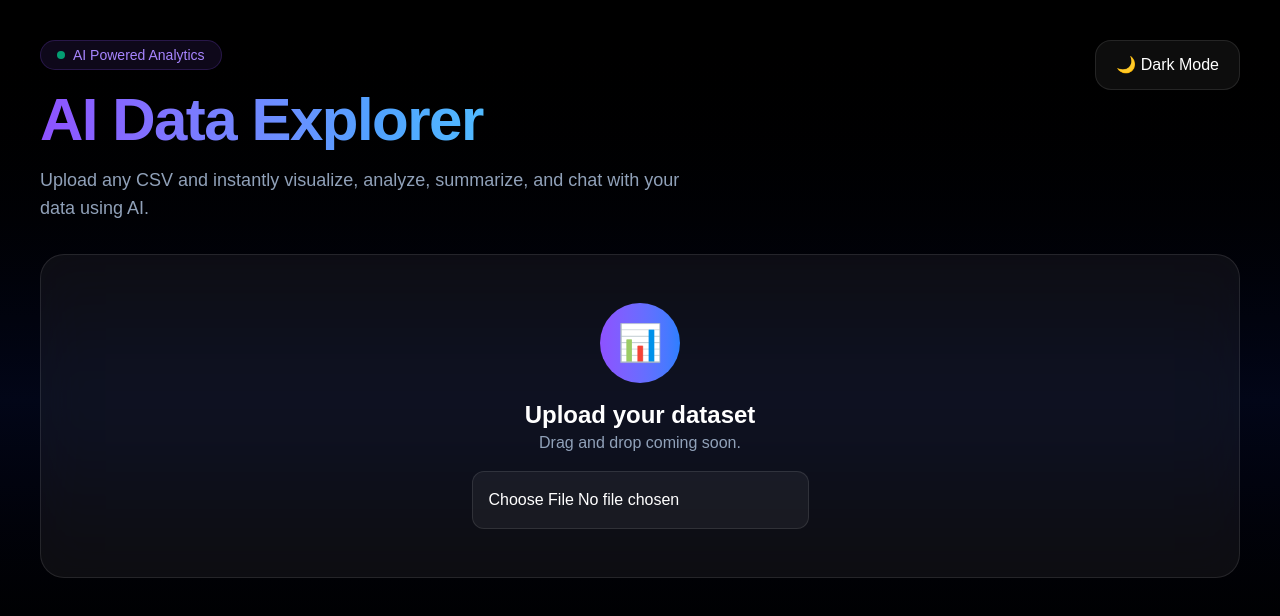
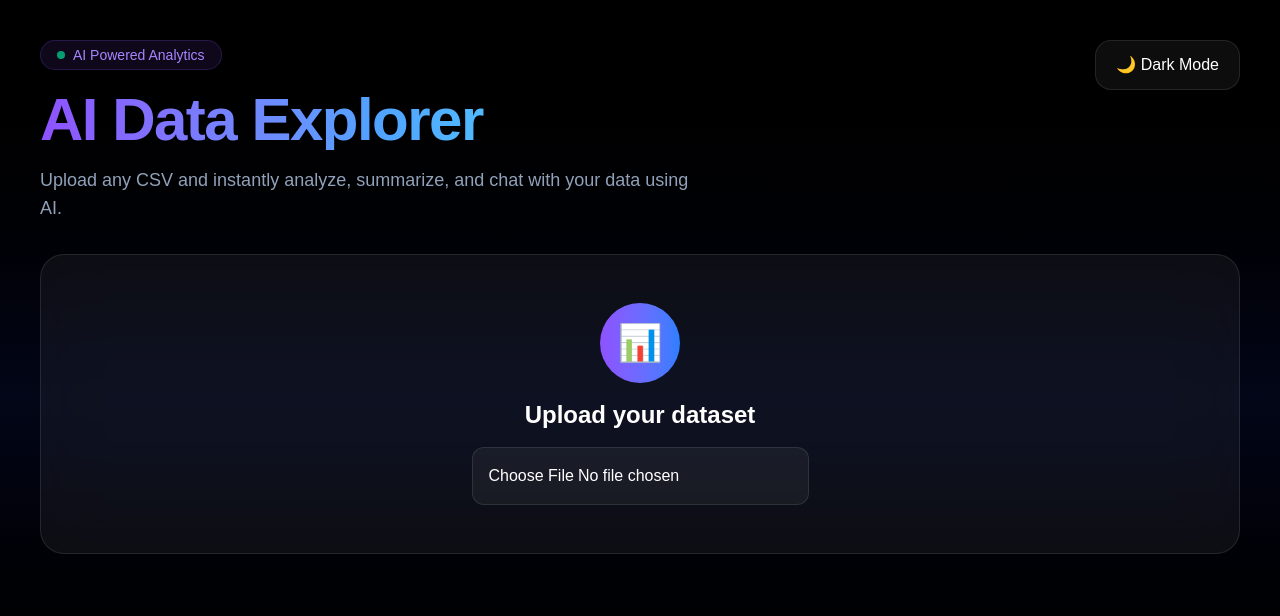
Before and after one commit to AndrewPJ2002/ai-data-explorer, a Next.js app in the folder frontend/: page / in a window 1280 px wide. Shown: the top 616 px of the page. Built offline with nearby package versions, Linux system fonts and the light colour scheme.

Commit message:
fixed some bugs

```diff
--- a/frontend/src/components/Header.tsx
+++ b/frontend/src/components/Header.tsx
@@ -28,7 +28,7 @@ export default function Header({ theme }: HeaderProps) {
         </h1>
 
         <p className={`mt-4 max-w-2xl text-lg ${subText}`}>
-          Upload any CSV and instantly visualize,
+          Upload any CSV and instantly
           analyze, summarize, and chat with your data
           using AI.
         </p>
--- a/frontend/src/components/UploadCard.tsx
+++ b/frontend/src/components/UploadCard.tsx
@@ -58,7 +58,7 @@ export default function UploadCard({
                 : "text-slate-600"
             }
           >
-            Drag and drop coming soon.
+
           </p>
 
         </div>
```
